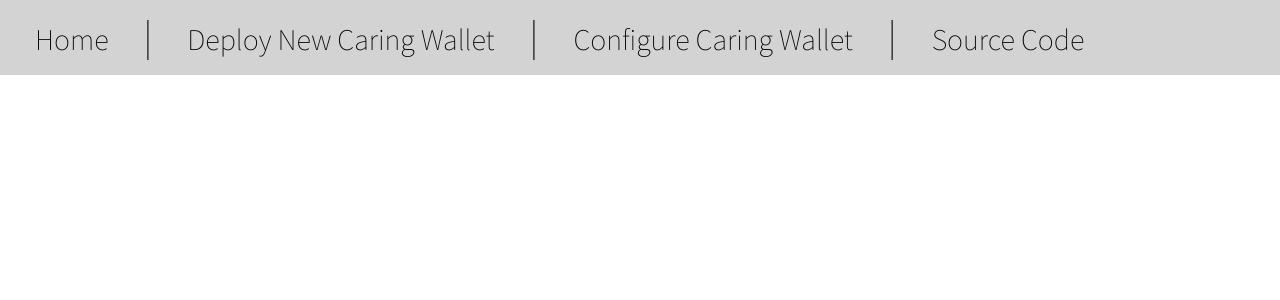
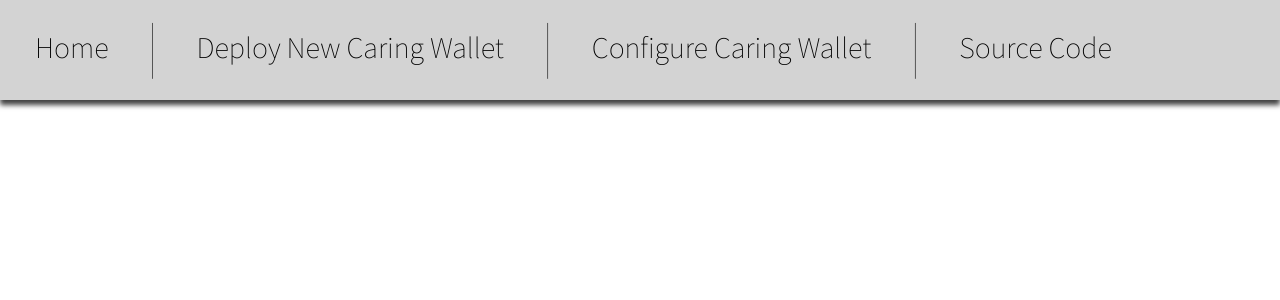
Before and after one commit to cit1u/kaboodle-wallet, a React (Create React App) app: page / in a window 1280 px wide. Shown: the top 300 px of the page. Built offline with nearby package versions, Linux system fonts and the light colour scheme.

Commit message:
Update header

```diff
--- a/src/App.css
+++ b/src/App.css
@@ -1,18 +1,24 @@
 @import url('https://fonts.googleapis.com/css2?family=Source+Sans+Pro:wght@200&display=swap');
+@import url('https://fonts.googleapis.com/css2?family=Lato:wght@100&display=swap');
 @import url('reset.css');
 
 #nav {
     font-family: 'Source Sans Pro', sans-serif;
     background-color: lightgray;
-    height: 75px;
+    height: 100px;
+    -moz-box-shadow: 0px 5px 5px 0px rgba(0,0,0,0.75);
+    -webkit-box-shadow: 0px 5px 5px 0px rgba(0,0,0,0.75);
+    box-shadow: 0px 5px 5px 0px rgba(0,0,0,0.75);
 }
 
 #nav ul {
     position: relative;
-    top: 15.5px;
+    top: 15px;
 }
 
 #nav ul li {
+    position: relative;
+    top: -10px;
     list-style-type: none;
     display: inline;
     padding: 35px;
@@ -25,5 +31,7 @@
 }
 
 #nav .divider {
-    font-size: 40px;
+    font-size: 60px;
+    font-weight: 100;
+    font-family: 'Lato';
 }
```
